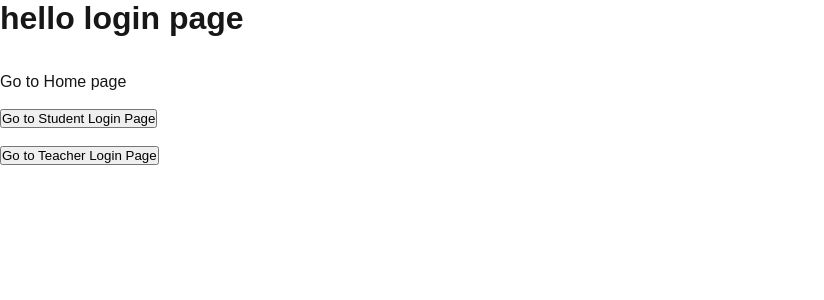
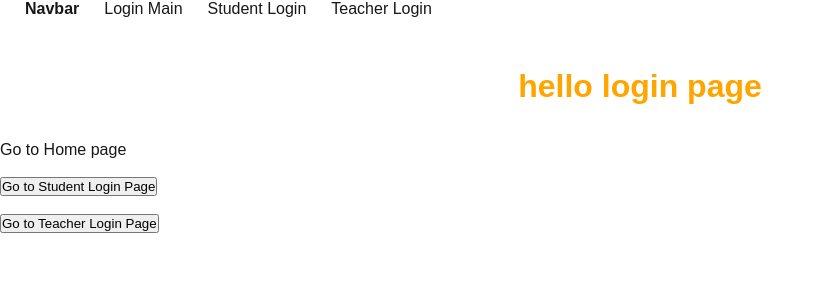
Before and after one commit to vikas8852/next_js01, a Next.js app: page /login in a window 1280 px wide. Shown: the top 300 px of the page, without its empty margins (0-824 px from the left). Built offline with nearby package versions, Linux system fonts and the light colour scheme.

Commit message:
dynamic routing

```diff
--- /dev/null
+++ b/src/app/login/layout.js
@@ -0,0 +1,25 @@
+import Link from 'next/link'
+import './login.css'
+export default function Layout({
+    children
+
+}){
+    return(
+    <div>
+        <ul className="login-menu">
+            <li> <h4>Navbar</h4></li>
+            <li  >
+                <Link href="/login">Login Main</Link>
+            </li>
+            <li>
+                <Link href="/login/loginstudent"> Student Login </Link>
+            </li>
+            <li>
+                <Link href="/login/loginteacher"> Teacher Login</Link>
+            </li>
+        </ul>
+        {
+            children
+        }
+    </div>
+)}
--- /dev/null
+++ b/src/app/login/login.css
@@ -0,0 +1,19 @@
+.login-menu{
+    display:flex;
+
+}
+.login-menu li{
+    margin-left:25px;
+    list-style-type: none;
+}
+.login-menu a{
+ text-decoration: none;
+}
+.login-menu h4{
+    margin:0;
+   }
+   .heading{
+    color:orange;
+    text-align: center;
+    margin-top: 50px;
+   }
--- a/src/app/login/loginstudent/page.js
+++ b/src/app/login/loginstudent/page.js
@@ -2,7 +2,7 @@ const LoginStudent=()=>{
     return(
 
         <div>
-            <h1>  Login page of student college</h1>
+            <h1 className="heading">  Login page of student college</h1>
         </div>
     )
 }
--- a/src/app/login/loginteacher/page.js
+++ b/src/app/login/loginteacher/page.js
@@ -2,7 +2,7 @@ const LoginTeacher=()=>{
     return(
 
         <div>
-            <h1> login page for teacher </h1>
+            <h1 className="heading"> login page for teacher </h1>
         </div>
     )
 }
--- a/src/app/login/page.js
+++ b/src/app/login/page.js
@@ -8,7 +8,7 @@ const Login=()=>{
     }
     return(
         <div>
-            <h1>
+            <h1 className="heading">
                 hello login page
             </h1>
             <br />
```
